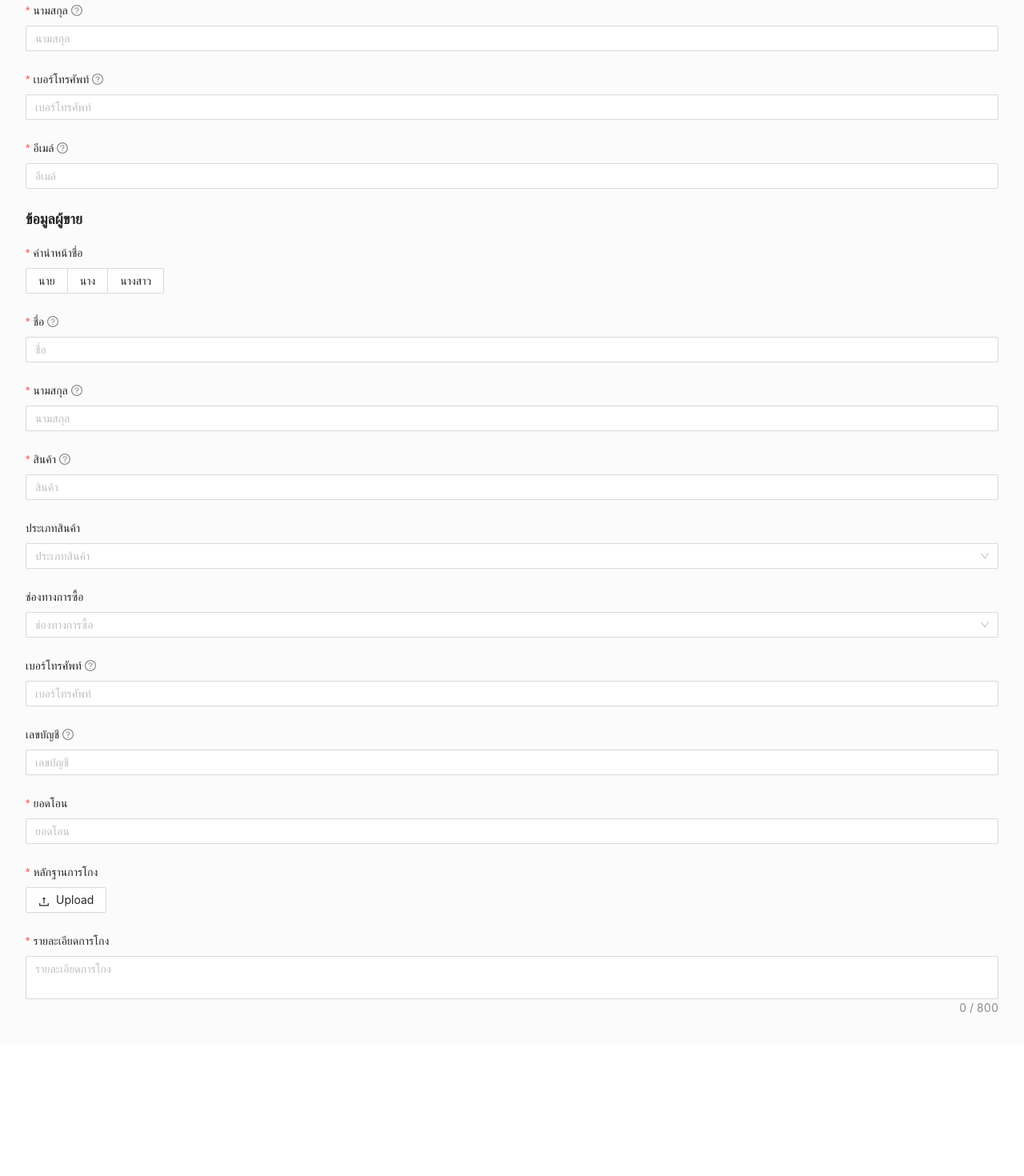
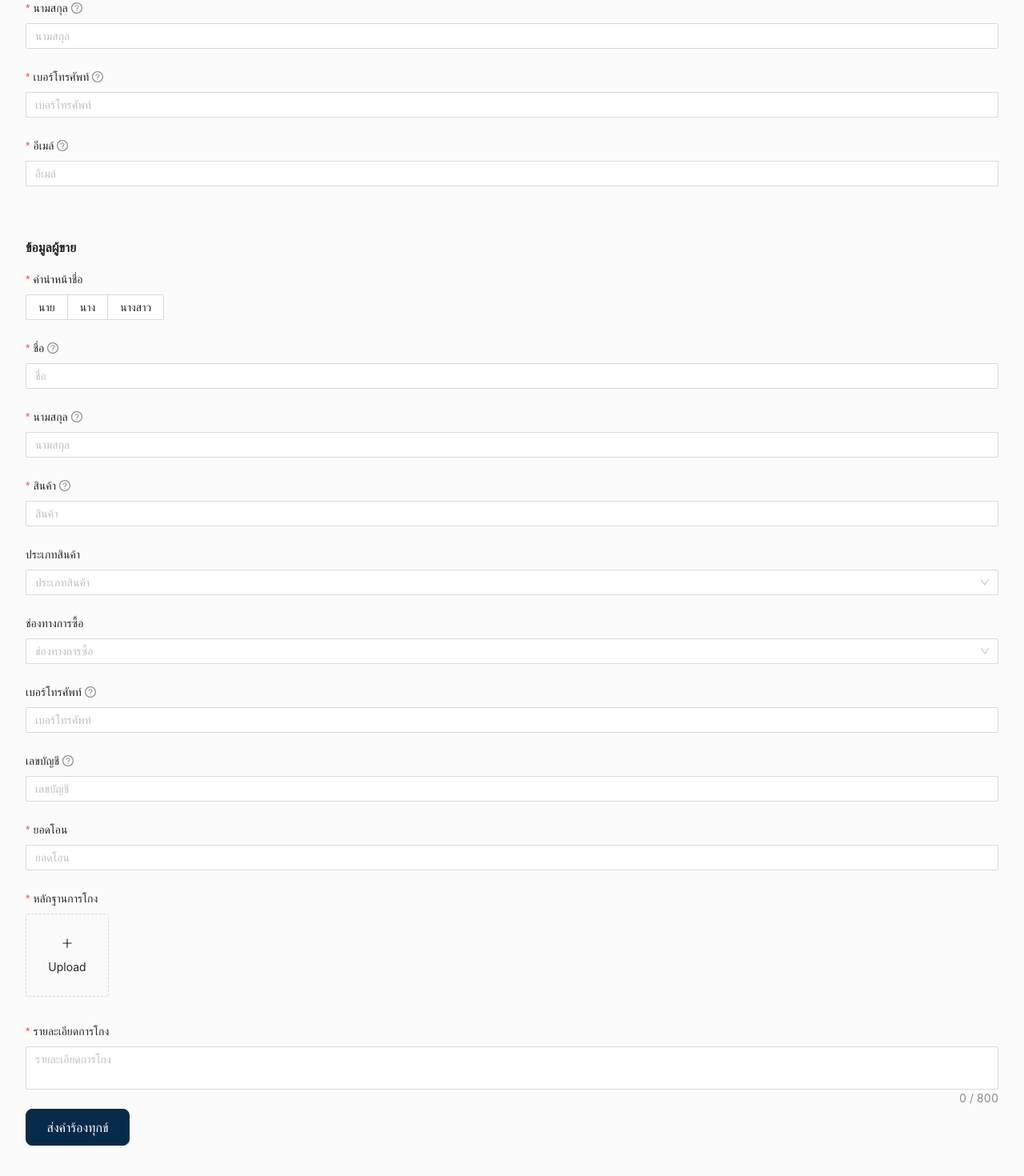
Before and after one commit to Inregist/susc, a React (Create React App) app in the folder frontend/: page /report-case in a window 1280 px wide. Shown: the part 326-1796 px from the top of the page at 80% size. Before the commit the page ends 1631 px from the top, so only its background shows below. Built offline with nearby package versions, Linux system fonts and the light colour scheme.

Commit message:
M Report

```diff
--- a/frontend/package.json
+++ b/frontend/package.json
@@ -10,7 +10,7 @@
     "@types/node": "^12.0.0",
     "@types/react": "^16.9.53",
     "@types/react-dom": "^16.9.8",
-    "antd": "^4.7.3",
+    "antd": "^4.8.2",
     "autoprefixer": "^10.0.1",
     "postcss": "^8.1.4",
     "postcss-cli": "^8.1.0",
--- a/frontend/src/pages/Report.tsx
+++ b/frontend/src/pages/Report.tsx
@@ -1,7 +1,7 @@
 import React from "react";
 import Navbar from "../components/Navbar";
 import { Form, Button, Radio, Input, Select, Upload } from "antd";
-import { UploadOutlined } from '@ant-design/icons';
+import { PlusOutlined } from "@ant-design/icons";
 
 const Report = () => {
   const layout = {
@@ -15,7 +15,7 @@ const Report = () => {
       <Navbar name="ร้องทุกข์" />
       <div className="p-8">
         <Form {...layout} layout="vertical">
-          <div className="mb-4 font-semibold" style={{ fontSize: 18 }}>
+          <div className="mb-4 font-semibold" style={{ fontSize: 16 }}>
             ข้อมูลผู้ร้องทุกข์
           </div>
           <Form.Item label="คำนำหน้าชื่อ" name="nameTitleCon" required>
@@ -58,10 +58,10 @@ const Report = () => {
             <Input placeholder="อีเมล์" />
           </Form.Item>
 
-          <div className="mb-4 font-semibold" style={{ fontSize: 18 }}>
+          <div className="mt-16 mb-4 font-semibold" style={{ fontSize: 16 }}>
             ข้อมูลผู้ขาย
           </div>
-          <Form.Item label="คำนำหน้าชื่อ" name="nameTitleCon" required>
+          <Form.Item label="คำนำหน้าชื่อ" name="nameTitleSeller" required>
             <Radio.Group>
               <Radio.Button value="1">นาย</Radio.Button>
               <Radio.Button value="2">นาง</Radio.Button>
@@ -72,7 +72,7 @@ const Report = () => {
             label="ชื่อ"
             required
             tooltip="มีนามสกุลข้างล่าง"
-            name="fNameCon"
+            name="fNameSeller"
           >
             <Input placeholder="ชื่อ" />
           </Form.Item>
@@ -80,16 +80,11 @@ const Report = () => {
             label="นามสกุล"
             required
             tooltip="นามสกุลตรงนี้"
-            name="lNameCon"
+            name="lNameSeller"
           >
             <Input placeholder="นามสกุล" />
           </Form.Item>
-          <Form.Item
-            label="สินค้า"
-            required
-            tooltip="สินค้าตรงนี้"
-            name="lNameCon"
-          >
+          <Form.Item label="สินค้า" required tooltip="สินค้าตรงนี้" name="item">
             <Input placeholder="สินค้า" />
           </Form.Item>
           <Form.Item label="ประเภทสินค้า" name="itemCate">
@@ -113,23 +108,26 @@ const Report = () => {
           <Form.Item
             label="เบอร์โทรศัพท์"
             tooltip="ไม่จำเป็นต้องกรอก"
-            name="phoneNoCon"
+            name="phoneNoSeller"
           >
             <Input placeholder="เบอร์โทรศัพท์" />
           </Form.Item>
           <Form.Item
             label="เลขบัญชี"
             tooltip="ไม่จำเป็นต้องกรอก"
-            name="emailCon"
+            name="accountSeller"
           >
             <Input placeholder="เลขบัญชี" />
           </Form.Item>
-          <Form.Item label="ยอดโอน" required name="emailCon">
+          <Form.Item label="ยอดโอน" required name="price">
             <Input placeholder="ยอดโอน" />
           </Form.Item>
           <Form.Item label="หลักฐานการโกง" required name="pic">
-            <Upload >
-              <Button icon={<UploadOutlined />}>Upload</Button>
+            <Upload listType="picture-card">
+              <div>
+                <PlusOutlined />
+                <div style={{ marginTop: 8 }}>Upload</div>
+              </div>
             </Upload>
           </Form.Item>
           <Form.Item label="รายละเอียดการโกง" required name="detail">
@@ -140,7 +138,26 @@ const Report = () => {
               autoSize={{ minRows: 2, maxRows: 6 }}
             />
           </Form.Item>
-
+          <Form.Item
+            style={{
+              justifyContent: "center",
+              alignItems: "center",
+            }}
+          >
+            <Button
+              style={{
+                background: "#072A4B",
+                borderColor: "#072A4B",
+                width: "130px",
+                height: "46px",
+                borderRadius: "8px",
+              }}
+              type="primary"
+              htmlType="submit"
+            >
+              <div style={{ fontSize: 16 }}>ส่งคำร้องทุกข์</div>
+            </Button>
+          </Form.Item>
         </Form>
       </div>
     </div>
--- a/frontend/src/styles/style.css
+++ b/frontend/src/styles/style.css
@@ -0,0 +1,3 @@
+.Form.Item.label {
+  font-size : 20px
+}
```
Also changed, not shown: 1 other file (tests, documents, lock files or other folders).
